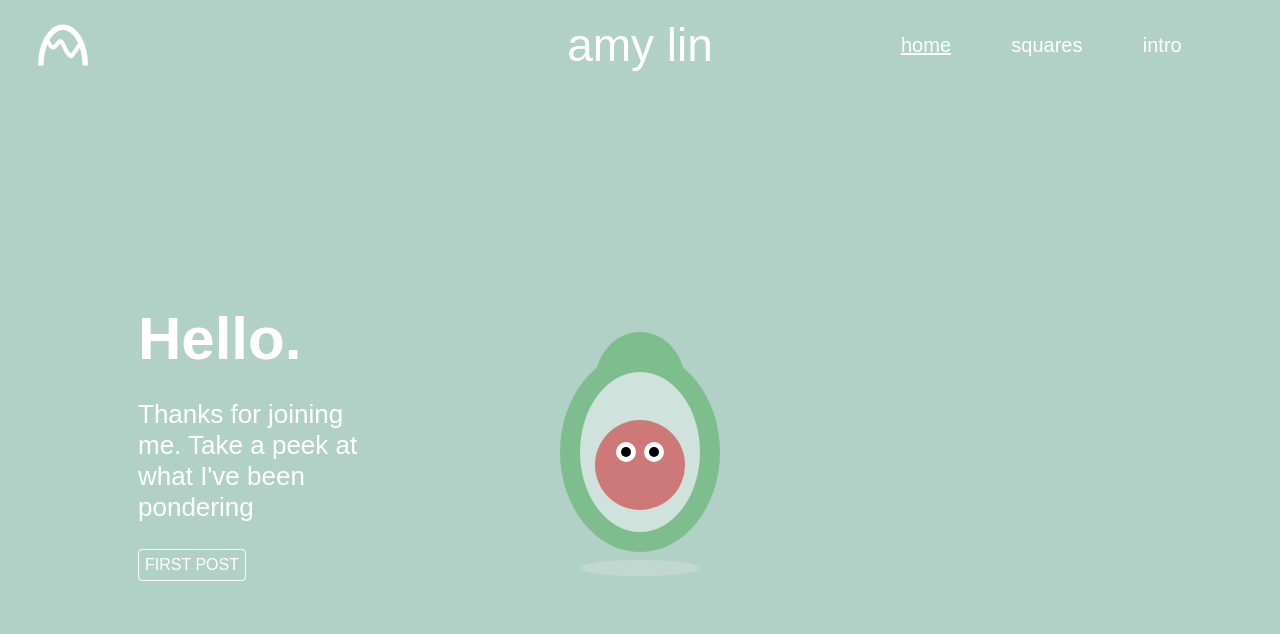
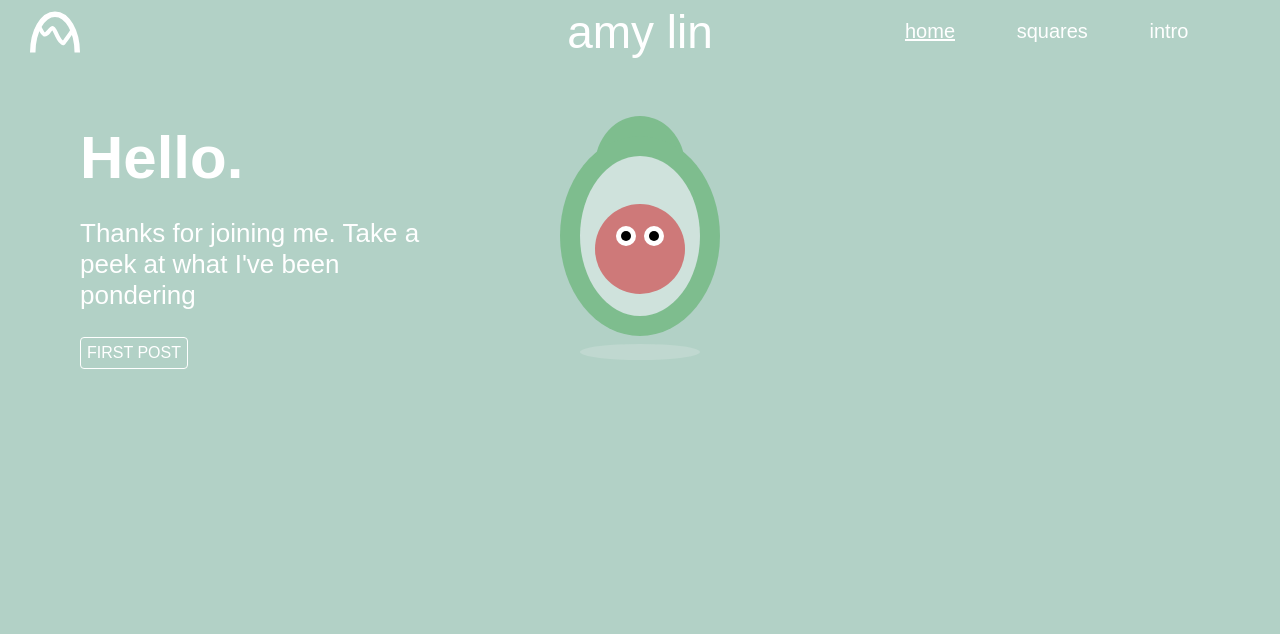
Before and after one commit to amyplin11/alin, a Gatsby site: page / in a window 1280 px wide. Built offline with nearby package versions, Linux system fonts and the light colour scheme; Gatsby itself is replaced by a stand-in of ours.

Commit message:
Modifying

```diff
--- a/src/components/fruits/avocado/avo.styled.tsx
+++ b/src/components/fruits/avocado/avo.styled.tsx
@@ -26,7 +26,6 @@ export const BottomAvo = styled.div`
   width: 160px;
   height: 200px;
   top: 20px;
-
 `
 
 export const TopAvo = styled.div`
@@ -37,10 +36,6 @@ export const TopAvo = styled.div`
   transform-origin: left top;
   transition: transform 3s;
   width: 90px;
-
-    &:hover {
-        transform: rotate(100deg);
-    }
 `
 
 export const InnerLayer = styled.div`
--- a/src/components/header/header.tsx
+++ /dev/null
@@ -1,42 +0,0 @@
-import React, { FunctionComponent } from 'react'
-import styled from '@emotion/styled'
-
-import { Menu } from './menu'
-import { Widths } from '../../styles/widths'
-import MakersMarkWhite from '../../../static/makers-mark-white.svg'
-import MakersMarkGreen from '../../../static/makers-mark-green.svg'
-import { Colors } from '../../styles/colors'
-
-const Container = styled.div`
-  display: grid;
-  grid-template-columns: 1fr 1fr 1fr;
-  align-items: center;
-  padding: 10px 30px;
-  min-width: 320px;
-`
-
-const NameContainer = styled.div`
-  display: flex;
-  font-size: 46px;
-  justify-content: center;
-
-  @media only screen and (max-width: ${Widths.ExtraSmallScreen}px) {
-    font-size: 30px;
-  }
-`
-
-interface HeaderProps {
-  linkColor: string
-}
-
-export const Header: FunctionComponent<HeaderProps> = ({ linkColor }) => {
-  return (
-    <Container>
-      {linkColor === Colors.White ? <MakersMarkWhite /> : <MakersMarkGreen />}
-
-      <NameContainer>amy lin</NameContainer>
-
-      <Menu linkColor={linkColor} />
-    </Container>
-  )
-}
--- a/src/components/header/index.tsx
+++ /dev/null
@@ -1 +0,0 @@
-export { Header } from './header'
--- a/src/components/header/menu.tsx
+++ /dev/null
@@ -1,106 +0,0 @@
-import React, { FunctionComponent, useState } from 'react'
-import styled from '@emotion/styled'
-import { Link as GatsbyLink } from 'gatsby'
-import { MenuOutlined } from '@ant-design/icons'
-
-import { Colors } from '../../styles/colors'
-import { Widths } from '../../styles/widths'
-
-const LinksContainer = styled.div`
-  display: flex;
-  justify-content: space-evenly;
-`
-
-const Link = styled(GatsbyLink)`
-  text-decoration: none;
-  font-size: 20px;
-  color: ${(props: MenuProps) => props.linkColor};
-
-  @media only screen and (max-width: ${Widths.ExtraSmallScreen}px) {
-    font-size: 14px;
-  }
-`
-
-const IconButton = styled.button`
-  background-color: transparent;
-  border: 1px solid transparent;
-  width: 40px;
-  height: 40px;
-  border-radius: 50%;
-  transition: transform 2s;
-
-  &:hover {
-    opacity: 0.4;
-    cursor: pointer;
-  }
-`
-
-const MenuItem = styled.div`
-  width: 60px;
-  height: 28px;
-
-  &:hover {
-    opacity: 0.4;
-    cursor: pointer;
-  }
-`
-interface MenuState {
-  isOpen: boolean
-}
-
-const MenuContent = styled.div`
-  display: ${(props: MenuState) => (props.isOpen ? 'block' : 'none')};
-  position: absolute;
-  background-color: #f9f9f9;
-  min-width: 160px;
-  box-shadow: 0px 8px 16px 0px rgba(0, 0, 0, 0.2);
-  padding: 12px 16px;
-  z-index: 1;
-`
-
-const DropdownMenu = styled.div`
-  position: relative;
-  display: inline-block;
-`
-
-const LinkStyle = {
-  textDecoration: 'underline',
-}
-
-interface MenuProps {
-  linkColor: string
-}
-
-export const Menu: FunctionComponent<MenuProps> = ({ linkColor }) => {
-  const [isOpen, setIsOpen] = useState(false)
-  return (
-    <LinksContainer>
-      {/* <DropdownMenu>
-            <IconButton onClick={() => setIsOpen(true)}>
-                <MenuOutlined style={{ color: 'white', fontSize: '20px' }}/>
-            </IconButton>
-            <MenuContent isOpen={isOpen}>
-                <MenuItem>
-                    <Link to="/" activeStyle={LinkStyle}>home</Link>
-                </MenuItem>
-                <MenuItem>
-                    <Link to="/thoughts" activeStyle={LinkStyle}>thoughts</Link>
-                </MenuItem>
-                <MenuItem>
-                    <Link to="/intro" activeStyle={LinkStyle}>intro</Link>
-                </MenuItem>
-            </MenuContent>
-        </DropdownMenu> */}
-
-      <Link linkColor={linkColor} to="/" activeStyle={LinkStyle}>
-        home
-      </Link>
-      <Link linkColor={linkColor} to="/squares" activeStyle={LinkStyle}>
-        squares
-      </Link>
-      <Link linkColor={linkColor} to="/intro" activeStyle={LinkStyle}>
-        intro
-      </Link>
-    </LinksContainer>
-  )
-}
--- /dev/null
+++ b/src/components/page-container/index.tsx
@@ -0,0 +1 @@
+export { PageContainer } from './page-container'
--- /dev/null
+++ b/src/components/page-container/menu.tsx
@@ -0,0 +1,64 @@
+import React, { FunctionComponent, useState, useRef } from 'react'
+import styled from '@emotion/styled'
+import { Link as GatsbyLink } from 'gatsby'
+
+import { Widths } from '../../styles/widths'
+
+const Link = styled(GatsbyLink)`
+  text-decoration: none;
+  font-size: 20px;
+  color: ${(props: MenuProps) => props.linkColor};
+`
+
+const MenuItem = styled.li`
+  text-align: center;
+  padding: 10px;
+
+  &:hover {
+    opacity: 0.4;
+    cursor: pointer;
+  }
+
+  @media only screen and (min-width: ${Widths.SmallScreen}px) {
+    padding: 0;
+  }
+`
+
+const MenuList = styled.ul`
+  list-style-type: none;
+  padding: 0;
+
+  @media only screen and (min-width: ${Widths.SmallScreen}px) {
+    display: flex;
+    justify-content: space-evenly;
+    width: 100%;
+  }
+`
+
+const LinkStyle = {
+  textDecoration: 'underline',
+}
+
+interface MenuProps {
+  linkColor: string
+}
+
+export const Menu = ({ linkColor }) => (
+  <MenuList>
+    <MenuItem>
+      <Link to="/" linkColor={linkColor} activeStyle={LinkStyle}>
+        home
+      </Link>
+    </MenuItem>
+    <MenuItem>
+      <Link to="/squares" linkColor={linkColor} activeStyle={LinkStyle}>
+        squares
+      </Link>
+    </MenuItem>
+    <MenuItem>
+      <Link to="/intro" linkColor={linkColor} activeStyle={LinkStyle}>
+        intro
+      </Link>
+    </MenuItem>
+  </MenuList>
+)
--- /dev/null
+++ b/src/components/page-container/page-container.tsx
@@ -0,0 +1,127 @@
+import React, { FunctionComponent, useState } from 'react'
+import styled from '@emotion/styled'
+import { MenuOutlined, CloseOutlined } from '@ant-design/icons'
+
+import { Menu } from './menu'
+import { Widths } from '../../styles/widths'
+import MakersMarkWhite from '../../../static/makers-mark-white.svg'
+import MakersMarkGreen from '../../../static/makers-mark-green.svg'
+import { Colors } from '../../styles/colors'
+
+const Container = styled.div`
+  display: flex;
+  flex-direction: column;
+  min-width: 320px;
+  padding-bottom: 40px;
+  background-color: ${({ backgroundColor }: ResponsiveMenuState) => backgroundColor};
+  overflow: ${({ isMenuOpen }: ResponsiveMenuState) => (isMenuOpen ? 'hidden' : 'scroll')};
+  position: ${({ isMenuOpen }: ResponsiveMenuState) => (isMenuOpen ? 'fixed' : '')};
+`
+
+const Header = styled.div`
+  display: grid;
+  grid-template-columns: 1fr 1fr 1fr;
+  align-items: center;
+  padding: 4px 30px;
+  min-width: 320px;
+  z-index: 5;
+`
+
+const NameContainer = styled.div`
+  display: flex;
+  font-size: 30px;
+  justify-content: center;
+
+  @media only screen and (min-width: ${Widths.SmallScreen}px) {
+    font-size: 46px;
+  }
+`
+
+const IconButton = styled.button`
+  background-color: transparent;
+  border: 1px solid transparent;
+  width: 40px;
+  height: 40px;
+  border-radius: 50%;
+  justify-self: flex-end;
+  transition: transform 2s;
+
+  &:hover {
+    opacity: 0.4;
+    cursor: pointer;
+  }
+
+  @media only screen and (min-width: ${Widths.SmallScreen}px) {
+    display: none;
+  }
+`
+
+const HorizontalLinksContainer = styled.div`
+  display: none;
+
+  @media only screen and (min-width: ${Widths.SmallScreen}px) {
+    display: flex;
+  }
+`
+
+interface ResponsiveMenuState {
+  isMenuOpen: boolean
+  backgroundColor: string
+}
+
+const ResponsiveLinksContainer = styled.nav`
+  list-style-type: none;
+  position: fixed;
+  width: 100%;
+  z-index: 4;
+  height: 100%;
+  display: flex;
+  justify-content: center;
+  align-items: center;
+  transition: opacity 0.5s;
+  opacity: ${({ isMenuOpen }) => (isMenuOpen ? '1' : '0')};
+  background-color: ${(props: ResponsiveMenuState) => props.backgroundColor};
+  visibility: ${(props: ResponsiveMenuState) => (props.isMenuOpen ? 'visible' : 'hidden')};
+`
+
+interface HeaderProps {
+  linkColor: string
+}
+
+export const PageContainer: FunctionComponent<HeaderProps> = ({ linkColor, children }) => {
+  const [isMenuOpen, setIsMenuOpen] = useState(false)
+
+  const backgroundColor = linkColor === Colors.White ? Colors.Green350 : Colors.White
+
+  return (
+    <Container backgroundColor={backgroundColor} isMenuOpen={isMenuOpen}>
+      <Header>
+        {linkColor === Colors.White ? <MakersMarkWhite /> : <MakersMarkGreen />}
+
+        <NameContainer>amy lin</NameContainer>
+
+        <IconButton
+          onClick={() => {
+            setIsMenuOpen(!isMenuOpen)
+          }}
+        >
+          {isMenuOpen ? (
+            <CloseOutlined style={{ color: linkColor, fontWeight: 'bold', fontSize: '26px' }} />
+          ) : (
+            <MenuOutlined style={{ color: linkColor, fontWeight: 'bold', fontSize: '26px' }} />
+          )}
+        </IconButton>
+
+        <HorizontalLinksContainer>
+          <Menu linkColor={linkColor} />
+        </HorizontalLinksContainer>
+      </Header>
+
+      <ResponsiveLinksContainer backgroundColor={backgroundColor} isMenuOpen={isMenuOpen}>
+        <Menu linkColor={linkColor} />
+      </ResponsiveLinksContainer>
+
+      {children}
+    </Container>
+  )
+}
--- a/src/pages/index.tsx
+++ b/src/pages/index.tsx
@@ -4,51 +4,41 @@ import { Link as GatsbyLink } from 'gatsby'
 import { Global, css } from '@emotion/core'
 
 import { TypeText } from '../components/test'
-import { Header } from '../components/header'
+import { PageContainer } from '../components/page-container'
 import { Avocado } from '../components/fruits'
 import { Colors } from '../styles/colors'
 import { Widths } from '../styles/widths'
 
-const Container = styled.div`
-  display: flex;
-  flex-direction: column;
-  background-color: #b2d1c6;
-  min-width: 320px;
-`
-
 const Body = styled.div`
   display: grid;
-  grid-template-columns: 1fr 1fr 1fr;
+  grid-template-columns: auto;
   grid-template-rows: auto;
   align-items: center;
   background-color: ${Colors.Green350};
-  height: 90vh;
+  height: 100%;
+  padding-top: 20px;
 
-  @media only screen and (max-width: ${Widths.MediumScreen}px) {
+  @media only screen and (min-width: ${Widths.ExtraSmallScreen}px) {
     grid-template-columns: 1fr 1fr;
   }
 
-  @media only screen and (max-width: ${Widths.ExtraSmallScreen}px) {
-    grid-template-columns: auto;
+  @media only screen and (min-width: ${Widths.MediumScreen}px) {
+    grid-template-columns: 1fr 1fr 1fr;
   }
 `
-// background: linear-gradient(141deg, #0fb8ad 0%, #1fc8db 51%, #2cb5e8 75%);
 
 const LeftContainer = styled.div`
   display: flex;
   align-items: flex-start;
   flex-direction: column;
-  padding: 50px;
-  margin-left: 80px;
+  padding: 0px 50px;
+  margin-left: 0;
 
-  @media only screen and (max-width: ${Widths.MediumScreen}px) {
+  @media only screen and (min-width: ${Widths.SmallScreen}px) {
+    padding: 50px;
     padding: 0;
-  }
-
-  @media only screen and (max-width: ${Widths.ExtraSmallScreen}px) {
-    padding: 20px;
     margin-top: 40px;
-    margin-left: 0;
+    margin-left: 80px;
   }
 `
 
@@ -57,9 +47,10 @@ const MiddleContainer = styled.div`
   justify-content: center;
   align-items: flex-end;
   flex-direction; column;
+  margin-top: 20px;
 
-  @media only screen and (max-width: ${Widths.SmallScreen}px) {
-    margin-top: 20px;
+  @media only screen and (min-width: ${Widths.SmallScreen}px) {
+    margin-top: 0px
   }
 `
 
@@ -91,7 +82,7 @@ const LinkButton = styled(GatsbyLink)`
 
 export default function Home() {
   return (
-    <Container>
+    <PageContainer linkColor={Colors.White}>
       <Global
         styles={css`
           html {
@@ -100,7 +91,7 @@ export default function Home() {
           }
         `}
       />
-      <Header linkColor={Colors.White} />
+
       <Body>
         <LeftContainer>
           <WelcomeText>Hello.</WelcomeText>
@@ -111,6 +102,6 @@ export default function Home() {
           <Avocado />
         </MiddleContainer>
       </Body>
-    </Container>
+    </PageContainer>
   )
 }
--- a/src/styles/global.css
+++ b/src/styles/global.css
@@ -1,3 +1,7 @@
 html {
   font-family: Arial, Helvetica, sans-serif;
 }
+
+body {
+  margin: 0;
+}
```
Also changed, not shown: src/hooks/useOutsideClick.tsx (added, +18 -0 lines), src/pages/intro.tsx (+8 -8 lines), src/pages/squares.tsx (+8 -77 lines). Lines whose indentation alone changed are shown as unchanged.
